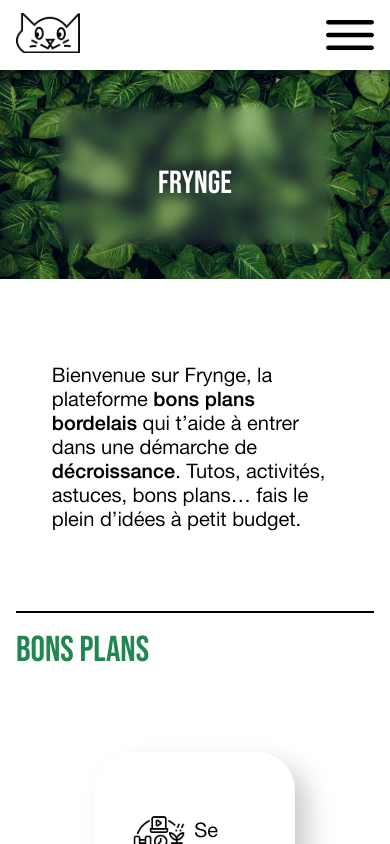
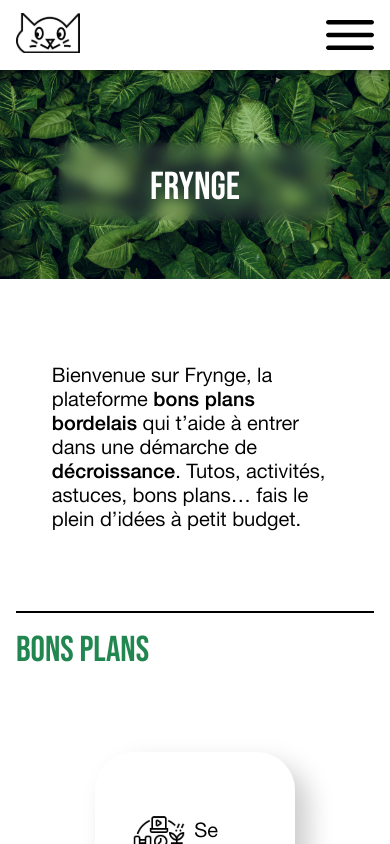
Before and after one commit to HeloisePi/Reboot2023_, a SvelteKit app: page / in a window 390 px wide. Shown: the top 844 px of the page. Built offline with nearby package versions, Linux system fonts and the light colour scheme.

Commit message:
hero responsive

```diff
--- a/src/routes/component/Hero.svelte
+++ b/src/routes/component/Hero.svelte
@@ -9,10 +9,10 @@
 
 <style>
     .blur{
-        transform: translate(-50%, -45vw);
+        transform: translate(-50%, -36vw);
         margin-left:50% ;
         width: 70vw;
-        height: 35vw;
+        height: 20vw;
         -webkit-filter: blur(5px);
         -moz-filter: blur(5px);
         -o-filter: blur(5px);
--- a/src/variable.scss
+++ b/src/variable.scss
@@ -13,20 +13,11 @@
 
 h1{
     font-family: 'BebasNeue-Regular', 'Courier New';
-    font-size: 100px;
+    font-size: 10vw;
+    white-space : nowrap;
 }
 
-@media screen and (max-width: 750px) {
-    h1{
-        font-family: 'BebasNeue-Regular', 'Courier New';
-        font-size: 100px;
-    }
-}
-@media screen and (max-width: 400px) {
-    h1{
-        font-size: 2rem;
-    }
-}
+
 
 h2{
     font-family: 'BebasNeue-Regular', 'Courier New';
```
